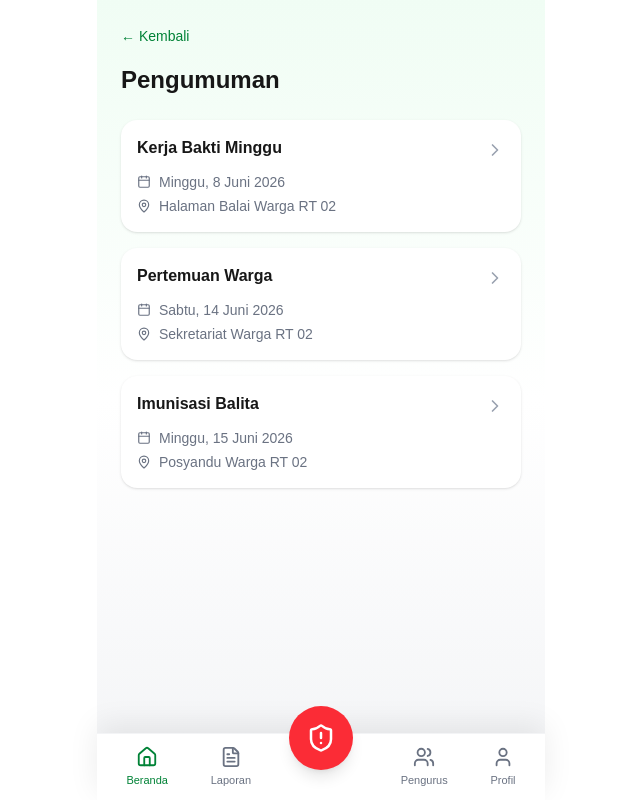
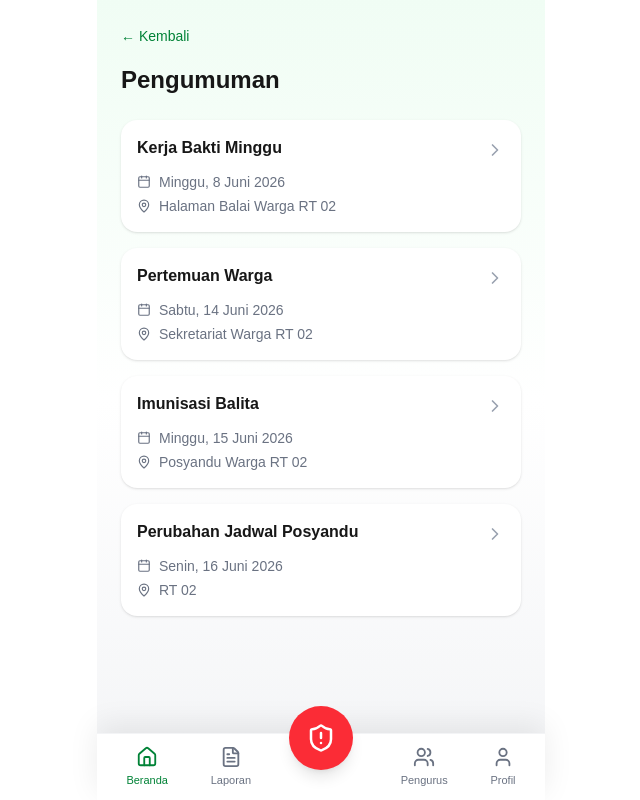
Before and after one commit to nurdjatiinvensi-glitch/sikowar-pwa, a Next.js app: page /announcements in a window 1280 px wide. Shown: the whole page, without its empty margins (319-959 px from the left). Built offline with nearby package versions, Linux system fonts and the light colour scheme.

Commit message:
refactor announcement type to category

```diff
--- a/data/announcementData.ts
+++ b/data/announcementData.ts
@@ -1,6 +1,7 @@
 export const announcementData = [
   {
     id: 1,
+    category:  ["event"],
     title: "Kerja Bakti Minggu",
     date: "Minggu, 8 Juni 2026",
     time: "08:00 - 11:30 WIB",
@@ -11,6 +12,7 @@ export const announcementData = [
 
   {
     id: 2,
+    category:  ["event"],
     title: "Pertemuan Warga",
     date: "Sabtu, 14 Juni 2026",
     time: "19:30 - 21:00 WIB",
@@ -21,6 +23,7 @@ export const announcementData = [
 
   {
     id: 3,
+    category:  ["event"],
     title: "Imunisasi Balita",
     date: "Minggu, 15 Juni 2026",
     time: "07:30 - 11:00 WIB",
@@ -28,4 +31,16 @@ export const announcementData = [
     description:
       "Program imunisasi balita bekerja sama dengan Puskesmas setempat.",
   },
+
+  {
+  id: 4,
+  category:  ["announcement"],
+  title: "Perubahan Jadwal Posyandu",
+  date: "Senin, 16 Juni 2026",
+  time: "-",
+  location: "RT 02",
+  description:
+    "Pelayanan Posyandu tanggal 16 Juni dipindahkan ke Balai Warga RT 02.",
+  },
+
 ];
```
